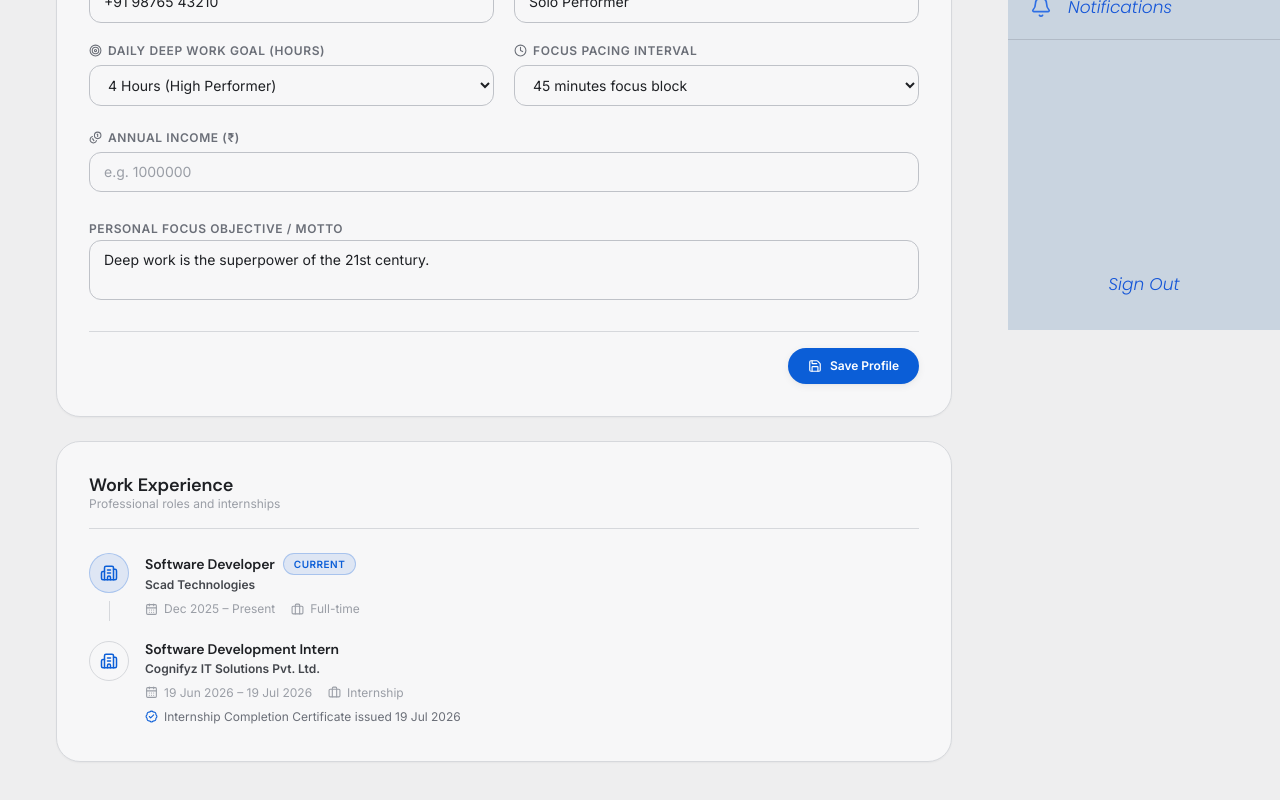
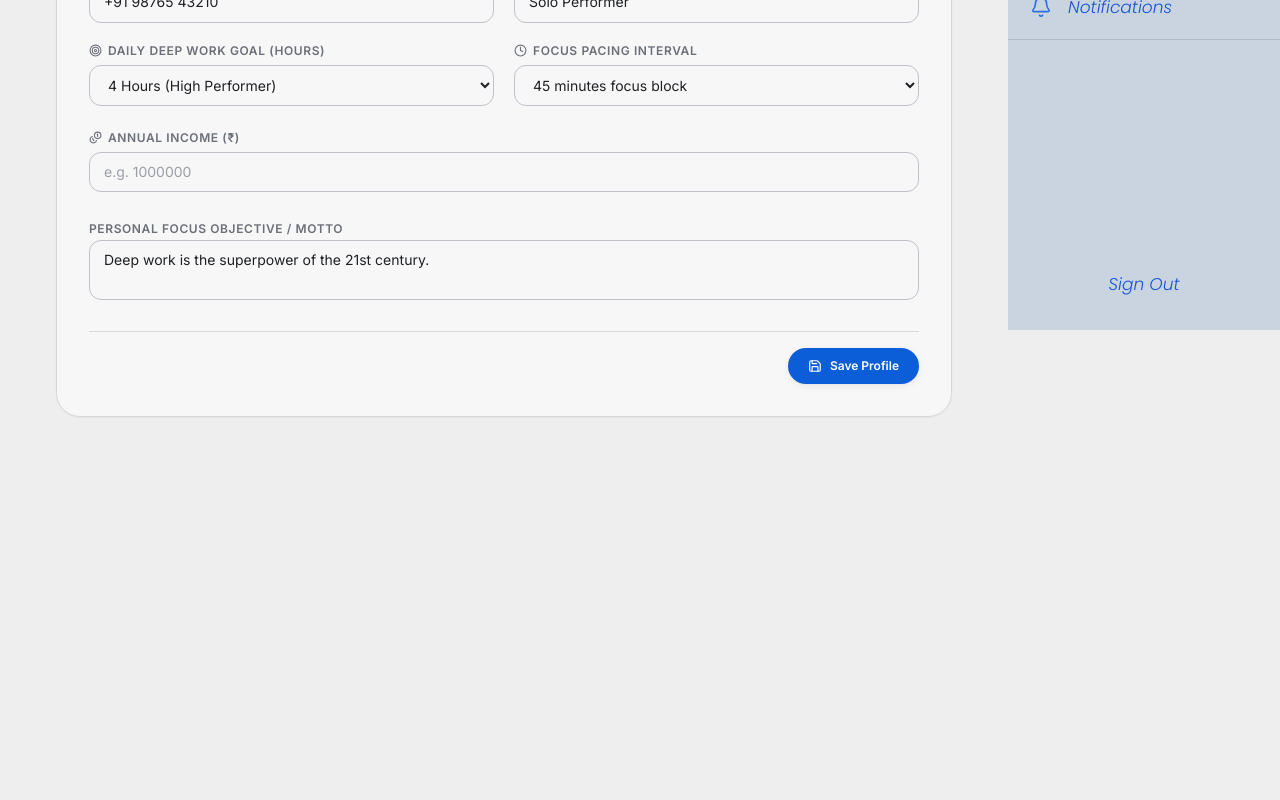
Before and after one commit to Sasukeeeeeee07/smmart_deep_work, a React (Vite) app in the folder frontend/: page /profile in a window 1280 px wide. Shown: the part 474-1274 px from the top of the page. After the commit the page ends 963 px from the top, so only its background shows below. Built offline with nearby package versions, Linux system fonts and the light colour scheme; no server answers; sample sign-in values are in the browser's storage.

Commit message:
Revert "feat(profile): add Work Experience section (Scad Technologies, Cognifyz internship)"
This reverts commit efc2fc7ea0ae650c2ab1a34efd2e1b581bfe5f66.

```diff
--- a/frontend/src/pages/Profile.tsx
+++ b/frontend/src/pages/Profile.tsx
@@ -1,25 +1,6 @@
 import React, { useState, useEffect } from 'react';
-import { User, Mail, Phone, Briefcase, Target, Clock, Shield, Check, Save, Coins, Building2, CalendarDays, BadgeCheck } from 'lucide-react';
+import { User, Mail, Phone, Briefcase, Target, Clock, Shield, Check, Save, Coins } from 'lucide-react';
 import { formatRupees, timeValue, WORKING_DAYS_PER_YEAR, WORKING_HOURS_PER_DAY } from '../utils/timeCurrency';
-
-const WORK_EXPERIENCE = [
-  {
-    company: 'Scad Technologies',
-    role: 'Software Developer',
-    period: 'Dec 2025 – Present',
-    type: 'Full-time',
-    current: true,
-    note: '',
-  },
-  {
-    company: 'Cognifyz IT Solutions Pvt. Ltd.',
-    role: 'Software Development Intern',
-    period: '19 Jun 2026 – 19 Jul 2026',
-    type: 'Internship',
-    current: false,
-    note: 'Internship Completion Certificate issued 19 Jul 2026',
-  },
-];
 
 export default function Profile() {
   const userStr = localStorage.getItem('user');
@@ -309,71 +290,6 @@ export default function Profile() {
           </button>
         </div>
       </form>
-
-      {/* Work Experience */}
-      <div className="p-6 md:p-8 rounded-3xl border shadow-xs space-y-6" style={{ background: 'var(--surface)', borderColor: 'var(--border)' }}>
-        <div className="border-b pb-4" style={{ borderColor: 'var(--border)' }}>
-          <h2 className="text-lg font-bold" style={{ color: 'var(--ink)', fontFamily: 'DM Sans, sans-serif' }}>
-            Work Experience
-          </h2>
-          <p className="text-xs" style={{ color: 'var(--ink-4)' }}>
-            Professional roles and internships
-          </p>
-        </div>
-
-        <ol className="space-y-5">
-          {WORK_EXPERIENCE.map((job, i) => (
-            <li key={job.company} className="flex gap-4">
-              <div className="flex flex-col items-center shrink-0">
-                <div
-                  className="w-10 h-10 rounded-xl flex items-center justify-center border"
-                  style={{
-                    background: job.current ? 'rgba(11, 94, 215, 0.1)' : 'var(--surface)',
-                    borderColor: job.current ? 'rgba(11, 94, 215, 0.25)' : 'var(--border)',
-                    color: 'var(--forest)',
-                  }}
-                >
-                  <Building2 size={18} />
-                </div>
-                {i < WORK_EXPERIENCE.length - 1 && (
-                  <div className="w-px flex-1 mt-2" style={{ background: 'var(--border)' }} />
-                )}
-              </div>
-
-              <div className="min-w-0 flex-1 pb-1">
-                <div className="flex flex-wrap items-center gap-2">
-                  <h3 className="text-sm font-bold" style={{ color: 'var(--ink)' }}>{job.role}</h3>
-                  {job.current && (
-                    <span
-                      className="text-[10px] font-black uppercase px-2.5 py-0.5 rounded-full border tracking-wider"
-                      style={{ background: 'rgba(11, 94, 215, 0.1)', borderColor: 'rgba(11, 94, 215, 0.25)', color: 'var(--forest)' }}
-                    >
-                      Current
-                    </span>
-                  )}
-                </div>
-                <p className="text-xs font-semibold mt-0.5" style={{ color: 'var(--ink-2)' }}>{job.company}</p>
-                <div className="flex flex-wrap items-center gap-x-4 gap-y-1 mt-2 text-xs" style={{ color: 'var(--ink-4)' }}>
-                  <span className="flex items-center gap-1.5">
-                    <CalendarDays size={13} />
-                    {job.period}
-                  </span>
-                  <span className="flex items-center gap-1.5">
-                    <Briefcase size={13} />
-                    {job.type}
-                  </span>
-                </div>
-                {job.note && (
-                  <p className="text-xs mt-2 flex items-center gap-1.5" style={{ color: 'var(--ink-3)' }}>
-                    <BadgeCheck size={13} style={{ color: 'var(--forest)' }} />
-                    {job.note}
-                  </p>
-                )}
-              </div>
-            </li>
-          ))}
-        </ol>
-      </div>
     </div>
   );
 }
```
